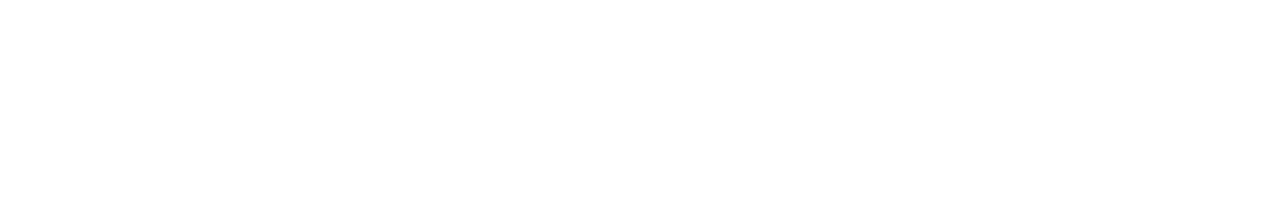
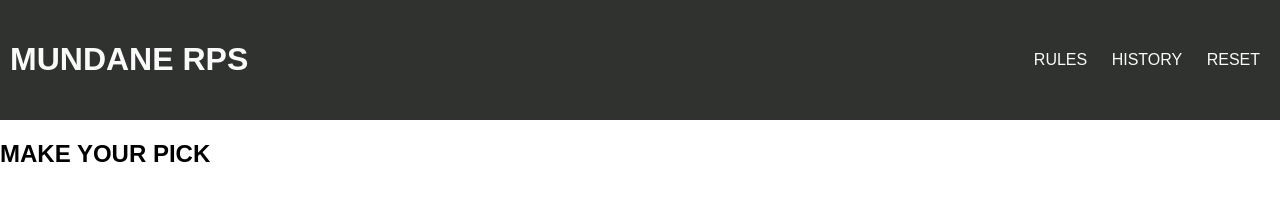
Before and after one commit to Sizimon/P2-Resub, a plain HTML site: page index.html in a window 1280 px wide. Drawn offline with Linux system fonts and the light colour scheme.

Commit message:
FEAT: Add and style basic navigation

```diff
--- a/assets/css/style.css
+++ b/assets/css/style.css
@@ -0,0 +1,54 @@
+@import url('https://fonts.googleapis.com/css2?family=Exo+2:wght@100;200;300;400;500;600;700&family=Roboto:wght@100;300;400;500;700&display=swap');
+
+/*------------------------------ GENERAL */
+
+body {
+    margin: 0;
+    font-family: 'Exo', sans-serif;
+}
+
+.uppercase {
+    text-transform: uppercase;
+}
+
+/*------------------------------ COLORS */
+
+.bg-heading {
+    background-color: #2F322F;
+}
+
+
+/*------------------------------ HEADING */
+
+header {
+    display: flex;
+    margin: 0;
+    padding: 20px 0px;
+    justify-content: space-between;
+    align-items: center;
+}
+
+.menu {
+    display: flex;
+    margin-right: 10px;
+}
+
+.logo {
+    margin-left: 10px;
+    font-family: 'Exo', sans-serif;
+    color: #fafafa;
+}
+
+.menu-content {
+    display: inline;
+    list-style-type: none;
+    padding: 0;
+}
+
+.menu-item {
+    display: inline;
+    margin: 0 10px;
+    color: #fafafa;
+}
+
+/*------------------------------ CHOICES SECTION */
--- a/index.html
+++ b/index.html
@@ -4,9 +4,25 @@
     <meta charset="UTF-8">
     <meta http-equiv="X-UA-Compatible" content="IE=edge">
     <meta name="viewport" content="width=device-width, initial-scale=1.0">
-    <title>Mundane RPS</title>
+    <link rel="stylesheet" href="./assets/css/style.css">
+    <title>Mundane RPS | A hyper-realistic simulation of rock-paper-scissors.</title>
 </head>
 <body>
+    <header class="bg-heading">
+        <h1 class="uppercase logo">Mundane RPS</h1>
+        <nav class="menu">
+            <ul class="menu-content uppercase">
+                <li class="menu-item">Rules</li>
+                <li class="menu-item">History</li>
+                <li class="menu-item">Reset</li>
+            </ul>
+        </nav>
+    </header>
+    <section class="choice-section">
+        <h2 class="uppercase">Make your Pick</h2>
 
+    </section>
+    <script src="./assets/js/script.js"></script>
+    <script src="https://kit.fontawesome.com/cf17e0f875.js" crossorigin="anonymous"></script>
 </body>
 </html>
```
Also changed, not shown: assets/js/script.js (added).
